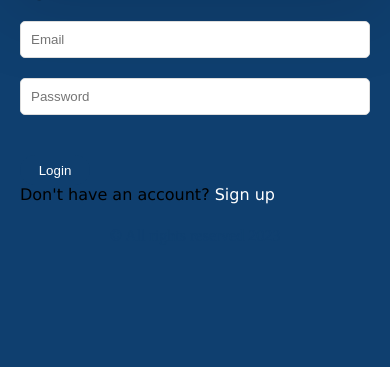
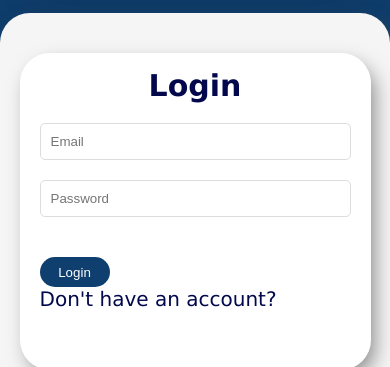
Before and after one commit to erionshahinni/Laboratori, a PHP site: page /login.html in a window 390 px wide. Shown: the part 177-544 px from the top of the page. Before the commit the page ends 381 px from the top, so only its background shows below. Run offline with PHP 8.4, Linux system fonts and the light colour scheme.

Commit message:
fixed login style

```diff
--- a/login.html
+++ b/login.html
@@ -3,7 +3,7 @@
 <head>
     <meta charset="UTF-8">
     <meta name="viewport" content="width=device-width, initial-scale=1.0">
-    <title>Form Validation</title>
+    <title>Login</title>
     <link rel="stylesheet" href="style.css">
     <script src="https://code.jquery.com/jquery-3.4.1.slim.min.js" integrity="sha256-pasqAKBDmFT4eHoN2ndd6lN370kFiGUFyTiUHWhU7k8=" crossorigin="anonymous"></script>
 
@@ -16,10 +16,7 @@
 <body>
     <div class="nav">
         <ul class="menu">
-            <li class="logo"><a href="index.html"><img src="LogoPathology.svg" alt="" width="100px" height="50px" style="box-shadow: rgba(100, 100, 10, 0.2) 0px 7px 29px 0px;" ></a></li>
-            <!-- <li class="item"><a href="#">Home</a></li>
-            <li class="item"><a href="#">About</a></li>
-            <li class="item"><a href="#">Services</a></li> -->
+            <li class="logo"><a href="index.html"><img src="1.svg" alt="" width="100px" height="50px" style="box-shadow: rgba(100, 100, 10, 0.2) 0px 7px 29px 0px;" ></a></li>
             <li class="item button"><a class="menua" href="index.html">Pathology</a></li>
             <li class="item button"><a class="menua" href="#sherbimet">Sherbimet</a></li>
             <li class="item button"><a class="menua" href="about-us.html">Rreth nesh</a></li>
--- a/style.css
+++ b/style.css
@@ -483,6 +483,60 @@ img{
     animation-duration: 1.5s;
 }
 
+.login-content{
+   display: flex;
+   flex-direction: row;
+   color: #02084B;
+   flex-wrap: wrap;
+   justify-content: space-evenly;
+   align-items: center;
+   align-content: space-around;
+   height: 100%;
+   margin-bottom: 100px;
+  }
+
+  .login2{
+    display: flex;
+    flex-direction: row;
+    flex-wrap: wrap;
+    justify-content: space-evenly;
+    align-items: center;
+    height: 100%;
+    width: 40%;
+    float: left;
+    font-size: 15pt;
+    color: #02084B;
+    border-radius: 30px;
+    box-shadow: 6px 9px 20px -3px rgba(78, 78, 78, 0.66);
+    background-color: white;
+    padding: 15px 0 15px 0;
+  }
+  .login1{
+    display: flex;
+    position: relative;
+    flex-direction: row;
+    flex-wrap: wrap;
+    justify-content: space-evenly;
+    align-items: center;
+    align-content: center;
+    margin:20px 20px 20px 10px;
+    font-size: 20px;
+    height: 380px;
+    width:40%;
+    margin-left: 100px;
+
+  }
+
+  .login-1-2{
+    display: flex;
+    width: 90%;
+    align-items: center;
+    margin-top: 100px;
+    border-radius: 30px;
+    box-shadow: 6px 9px 20px -3px rgba(78, 78, 78, 0.66);
+    background-color: #F5F5F5;
+  }
+
 @keyframes fade{
     from{opacity: 4;}
     to{opacity: 1;}
@@ -704,5 +758,27 @@ img{
   .contact-2{
     width: 100%;
   }
+ .login-container{
+    width: 100%;
+  }
+
+  .login2{
+    width: 90%;
+    margin-top: 40px;
+  }
+
+  .login-1-2{
+    display: flex;
+    flex-direction: column;
+    flex-direction: column-reverse;
+    width: 100%;
+    align-items: center;
+  }
+   .login1{
+    background-position: center;
+    display: flex;
+    flex-direction: column;
+    align-content: space-between;
+  }
 
 }
```
